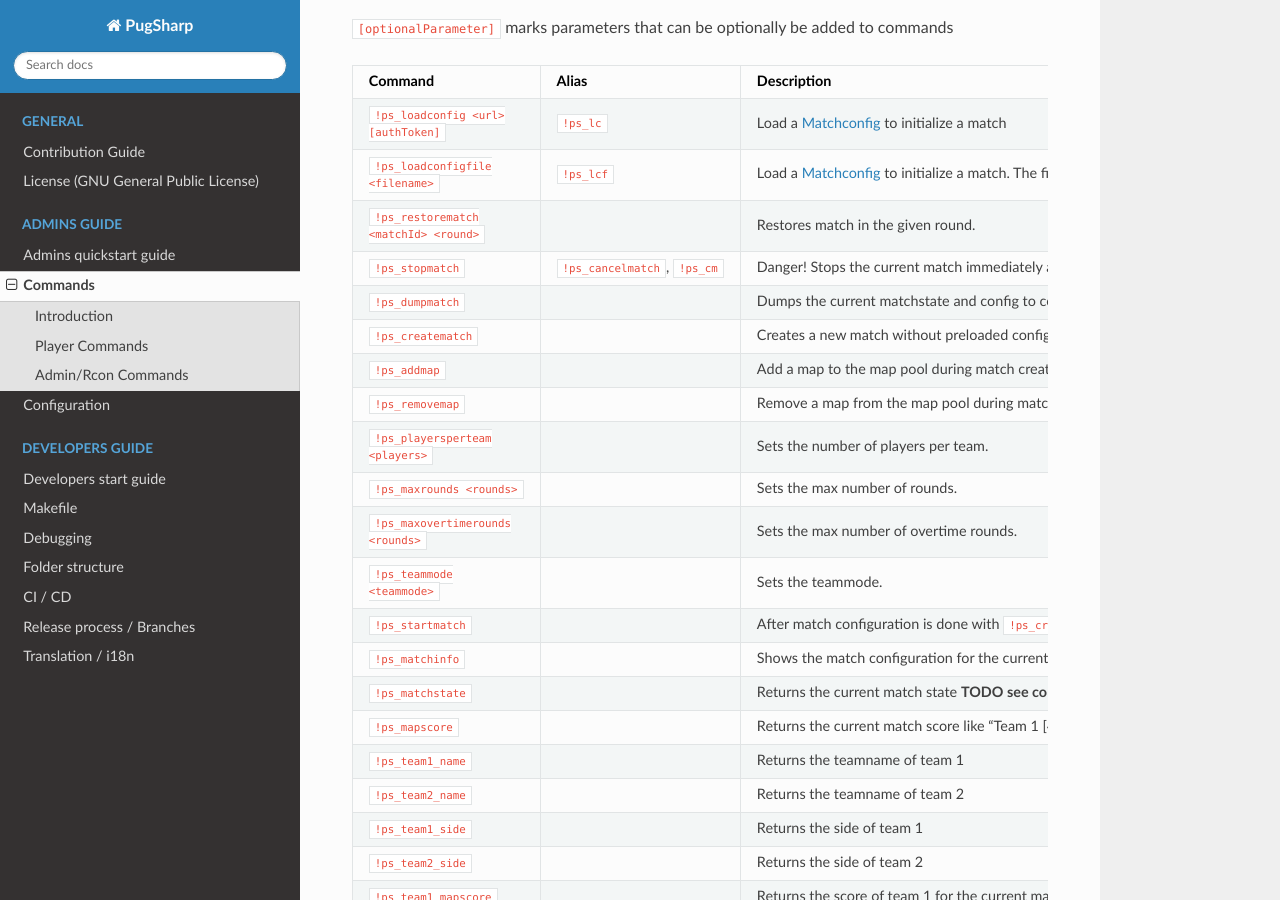
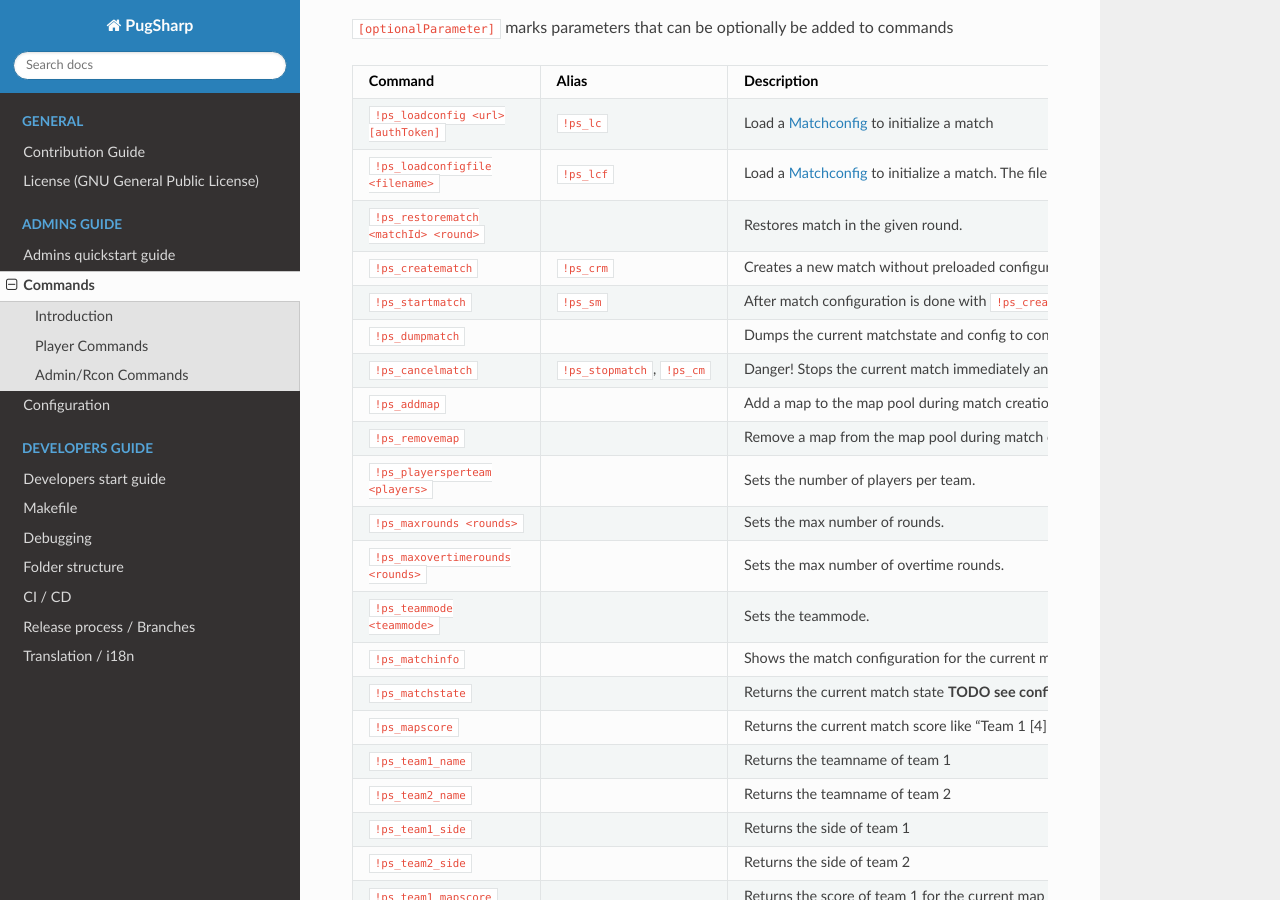
Before and after one commit to Lan2Play/PugSharp, a Sphinx documentation site: the page built from Docs/source/admin/commands.rst, in a window 1280 px wide and 900 px high, scrolled down 843 px. Built offline with Sphinx 7.4.7 and the Read the Docs theme 2.0.0, drawn with Linux system fonts in a browser that asks for light colours.

Commit message:
update match commands

```diff
--- a/Docs/source/admin/commands.rst
+++ b/Docs/source/admin/commands.rst
@@ -39,58 +39,58 @@ These commands are available through rcon or to users with the required permissi
 
 ``[optionalParameter]`` marks parameters that can be optionally be added to commands
 
-+----------------------------------------+---------------------------------+---------------------------------------------------------------------------------------------------------------------------------------------------+
-|                Command                 |              Alias              |                                                                    Description                                                                    |
-+========================================+=================================+===================================================================================================================================================+
-| ``!ps_loadconfig <url> [authToken]``   | ``!ps_lc``                      | Load a :ref:`admin/configuration:matchconfig` to initialize a match                                                                               |
-+----------------------------------------+---------------------------------+---------------------------------------------------------------------------------------------------------------------------------------------------+
-| ``!ps_loadconfigfile <filename>``      | ``!ps_lcf``                     | Load a :ref:`admin/configuration:matchconfig` to initialize a match. The file path must be either rooted or relative to ``csgo/PugSharp/Config/`` |
-+----------------------------------------+---------------------------------+---------------------------------------------------------------------------------------------------------------------------------------------------+
-| ``!ps_restorematch <matchId> <round>`` |                                 | Restores match in the given round.                                                                                                                |
-+----------------------------------------+---------------------------------+---------------------------------------------------------------------------------------------------------------------------------------------------+
-| ``!ps_stopmatch``                      | ``!ps_cancelmatch``, ``!ps_cm`` | Danger! Stops the current match immediately and resets the server.                                                                                |
-+----------------------------------------+---------------------------------+---------------------------------------------------------------------------------------------------------------------------------------------------+
-| ``!ps_dumpmatch``                      |                                 | Dumps the current matchstate and config to console                                                                                                |
-+----------------------------------------+---------------------------------+---------------------------------------------------------------------------------------------------------------------------------------------------+
-| ``!ps_creatematch``                    |                                 | Creates a new match without preloaded configuration.                                                                                              |
-+----------------------------------------+---------------------------------+---------------------------------------------------------------------------------------------------------------------------------------------------+
-| ``!ps_addmap``                         |                                 | Add a map to the map pool during match creation.                                                                                                  |
-+----------------------------------------+---------------------------------+---------------------------------------------------------------------------------------------------------------------------------------------------+
-| ``!ps_removemap``                      |                                 | Remove a map from the map pool during match creation.                                                                                             |
-+----------------------------------------+---------------------------------+---------------------------------------------------------------------------------------------------------------------------------------------------+
-| ``!ps_playersperteam <players>``       |                                 | Sets the number of players per team.                                                                                                              |
-+----------------------------------------+---------------------------------+---------------------------------------------------------------------------------------------------------------------------------------------------+
-| ``!ps_maxrounds <rounds>``             |                                 | Sets the max number of rounds.                                                                                                                    |
-+----------------------------------------+---------------------------------+---------------------------------------------------------------------------------------------------------------------------------------------------+
-| ``!ps_maxovertimerounds <rounds>``     |                                 | Sets the max number of overtime rounds.                                                                                                           |
-+----------------------------------------+---------------------------------+---------------------------------------------------------------------------------------------------------------------------------------------------+
-| ``!ps_teammode <teammode>``            |                                 | Sets the teammode.                                                                                                                                |
-+----------------------------------------+---------------------------------+---------------------------------------------------------------------------------------------------------------------------------------------------+
-| ``!ps_startmatch``                     |                                 | After match configuration is done with ``!ps_creatematch`` the match can be started.                                                              |
-+----------------------------------------+---------------------------------+---------------------------------------------------------------------------------------------------------------------------------------------------+
-| ``!ps_matchinfo``                      |                                 | Shows the match configuration for the current match or matchcreation.                                                                             |
-+----------------------------------------+---------------------------------+---------------------------------------------------------------------------------------------------------------------------------------------------+
-| ``!ps_matchstate``                     |                                 | Returns the current match state **TODO see config doku**                                                                                          |
-+----------------------------------------+---------------------------------+---------------------------------------------------------------------------------------------------------------------------------------------------+
-| ``!ps_mapscore``                       |                                 | Returns the current match score like "Team 1 [4] vs Team 2 [5]"                                                                                   |
-+----------------------------------------+---------------------------------+---------------------------------------------------------------------------------------------------------------------------------------------------+
-| ``!ps_team1_name``                     |                                 | Returns the teamname of team 1                                                                                                                    |
-+----------------------------------------+---------------------------------+---------------------------------------------------------------------------------------------------------------------------------------------------+
-| ``!ps_team2_name``                     |                                 | Returns the teamname of team 2                                                                                                                    |
-+----------------------------------------+---------------------------------+---------------------------------------------------------------------------------------------------------------------------------------------------+
-| ``!ps_team1_side``                     |                                 | Returns the side of team 1                                                                                                                        |
-+----------------------------------------+---------------------------------+---------------------------------------------------------------------------------------------------------------------------------------------------+
-| ``!ps_team2_side``                     |                                 | Returns the side of team 2                                                                                                                        |
-+----------------------------------------+---------------------------------+---------------------------------------------------------------------------------------------------------------------------------------------------+
-| ``!ps_team1_mapscore``                 |                                 | Returns the score of team 1 for the current map                                                                                                   |
-+----------------------------------------+---------------------------------+---------------------------------------------------------------------------------------------------------------------------------------------------+
-| ``!ps_team2_mapscore``                 |                                 | Returns the score of team 2 for the current map                                                                                                   |
-+----------------------------------------+---------------------------------+---------------------------------------------------------------------------------------------------------------------------------------------------+
-| ``!css_team1_seriesscore``             |                                 | Returns the seriesscore of team 1                                                                                                                 |
-+----------------------------------------+---------------------------------+---------------------------------------------------------------------------------------------------------------------------------------------------+
-| ``!css_team2_seriesscore``             |                                 | Returns the seriesscore of team 2                                                                                                                 |
-+----------------------------------------+---------------------------------+---------------------------------------------------------------------------------------------------------------------------------------------------+
-| ``!ps_mapscore_json``                  |                                 | Returns the current map score as json  **TODO Example**                                                                                           |
-+----------------------------------------+---------------------------------+---------------------------------------------------------------------------------------------------------------------------------------------------+
-| ``!ps_seriesscore_json``               |                                 | Returns the seriesscore as json **TODO Example**                                                                                                  |
-+----------------------------------------+---------------------------------+---------------------------------------------------------------------------------------------------------------------------------------------------+
++----------------------------------------+-------------------------------+---------------------------------------------------------------------------------------------------------------------------------------------------+
+|                Command                 |             Alias             |                                                                    Description                                                                    |
++========================================+===============================+===================================================================================================================================================+
+| ``!ps_loadconfig <url> [authToken]``   | ``!ps_lc``                    | Load a :ref:`admin/configuration:matchconfig` to initialize a match                                                                               |
++----------------------------------------+-------------------------------+---------------------------------------------------------------------------------------------------------------------------------------------------+
+| ``!ps_loadconfigfile <filename>``      | ``!ps_lcf``                   | Load a :ref:`admin/configuration:matchconfig` to initialize a match. The file path must be either rooted or relative to ``csgo/PugSharp/Config/`` |
++----------------------------------------+-------------------------------+---------------------------------------------------------------------------------------------------------------------------------------------------+
+| ``!ps_restorematch <matchId> <round>`` |                               | Restores match in the given round.                                                                                                                |
++----------------------------------------+-------------------------------+---------------------------------------------------------------------------------------------------------------------------------------------------+
+| ``!ps_creatematch``                    | ``!ps_crm``                   | Creates a new match without preloaded configuration.                                                                                              |
++----------------------------------------+-------------------------------+---------------------------------------------------------------------------------------------------------------------------------------------------+
+| ``!ps_startmatch``                     | ``!ps_sm``                    | After match configuration is done with ``!ps_creatematch`` the match can be started.                                                              |
++----------------------------------------+-------------------------------+---------------------------------------------------------------------------------------------------------------------------------------------------+
+| ``!ps_dumpmatch``                      |                               | Dumps the current matchstate and config to console                                                                                                |
++----------------------------------------+-------------------------------+---------------------------------------------------------------------------------------------------------------------------------------------------+
+| ``!ps_cancelmatch``                    | ``!ps_stopmatch``, ``!ps_cm`` | Danger! Stops the current match immediately and resets the server.                                                                                |
++----------------------------------------+-------------------------------+---------------------------------------------------------------------------------------------------------------------------------------------------+
+| ``!ps_addmap``                         |                               | Add a map to the map pool during match creation.                                                                                                  |
++----------------------------------------+-------------------------------+---------------------------------------------------------------------------------------------------------------------------------------------------+
+| ``!ps_removemap``                      |                               | Remove a map from the map pool during match creation.                                                                                             |
++----------------------------------------+-------------------------------+---------------------------------------------------------------------------------------------------------------------------------------------------+
+| ``!ps_playersperteam <players>``       |                               | Sets the number of players per team.                                                                                                              |
++----------------------------------------+-------------------------------+---------------------------------------------------------------------------------------------------------------------------------------------------+
+| ``!ps_maxrounds <rounds>``             |                               | Sets the max number of rounds.                                                                                                                    |
++----------------------------------------+-------------------------------+---------------------------------------------------------------------------------------------------------------------------------------------------+
+| ``!ps_maxovertimerounds <rounds>``     |                               | Sets the max number of overtime rounds.                                                                                                           |
++----------------------------------------+-------------------------------+---------------------------------------------------------------------------------------------------------------------------------------------------+
+| ``!ps_teammode <teammode>``            |                               | Sets the teammode.                                                                                                                                |
++----------------------------------------+-------------------------------+---------------------------------------------------------------------------------------------------------------------------------------------------+
+| ``!ps_matchinfo``                      |                               | Shows the match configuration for the current match or matchcreation.                                                                             |
++----------------------------------------+-------------------------------+---------------------------------------------------------------------------------------------------------------------------------------------------+
+| ``!ps_matchstate``                     |                               | Returns the current match state **TODO see config doku**                                                                                          |
++----------------------------------------+-------------------------------+---------------------------------------------------------------------------------------------------------------------------------------------------+
+| ``!ps_mapscore``                       |                               | Returns the current match score like "Team 1 [4] vs Team 2 [5]"                                                                                   |
++----------------------------------------+-------------------------------+---------------------------------------------------------------------------------------------------------------------------------------------------+
+| ``!ps_team1_name``                     |                               | Returns the teamname of team 1                                                                                                                    |
++----------------------------------------+-------------------------------+---------------------------------------------------------------------------------------------------------------------------------------------------+
+| ``!ps_team2_name``                     |                               | Returns the teamname of team 2                                                                                                                    |
++----------------------------------------+-------------------------------+---------------------------------------------------------------------------------------------------------------------------------------------------+
+| ``!ps_team1_side``                     |                               | Returns the side of team 1                                                                                                                        |
++----------------------------------------+-------------------------------+---------------------------------------------------------------------------------------------------------------------------------------------------+
+| ``!ps_team2_side``                     |                               | Returns the side of team 2                                                                                                                        |
++----------------------------------------+-------------------------------+---------------------------------------------------------------------------------------------------------------------------------------------------+
+| ``!ps_team1_mapscore``                 |                               | Returns the score of team 1 for the current map                                                                                                   |
++----------------------------------------+-------------------------------+---------------------------------------------------------------------------------------------------------------------------------------------------+
+| ``!ps_team2_mapscore``                 |                               | Returns the score of team 2 for the current map                                                                                                   |
++----------------------------------------+-------------------------------+---------------------------------------------------------------------------------------------------------------------------------------------------+
+| ``!css_team1_seriesscore``             |                               | Returns the seriesscore of team 1                                                                                                                 |
++----------------------------------------+-------------------------------+---------------------------------------------------------------------------------------------------------------------------------------------------+
+| ``!css_team2_seriesscore``             |                               | Returns the seriesscore of team 2                                                                                                                 |
++----------------------------------------+-------------------------------+---------------------------------------------------------------------------------------------------------------------------------------------------+
+| ``!ps_mapscore_json``                  |                               | Returns the current map score as json  **TODO Example**                                                                                           |
++----------------------------------------+-------------------------------+---------------------------------------------------------------------------------------------------------------------------------------------------+
+| ``!ps_seriesscore_json``               |                               | Returns the seriesscore as json **TODO Example**                                                                                                  |
++----------------------------------------+-------------------------------+---------------------------------------------------------------------------------------------------------------------------------------------------+
```
Also changed, not shown: 1 other file.
